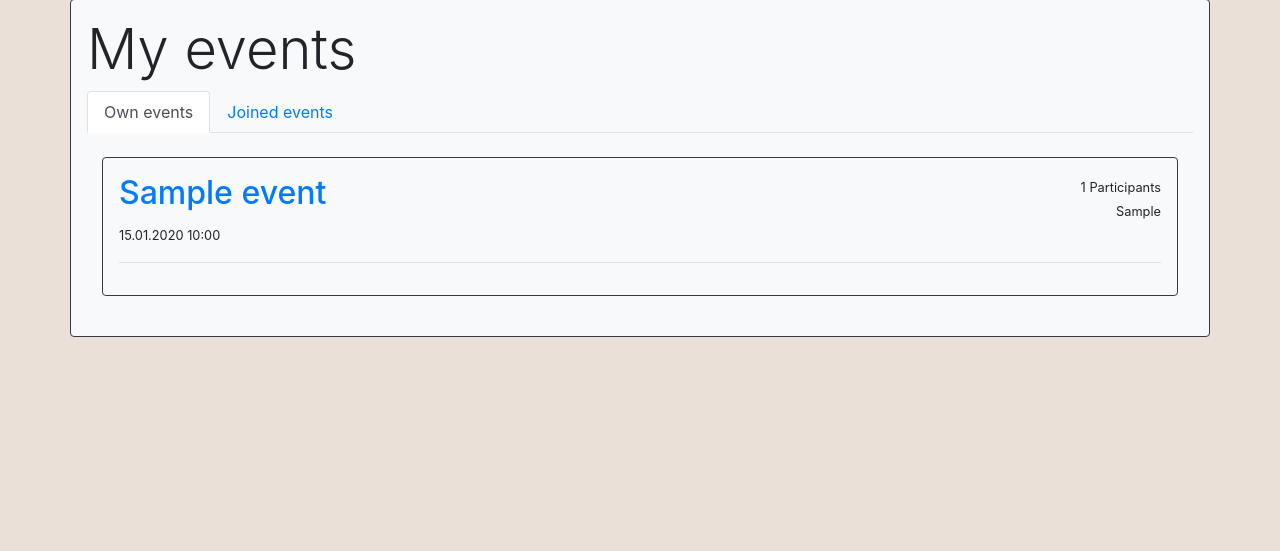
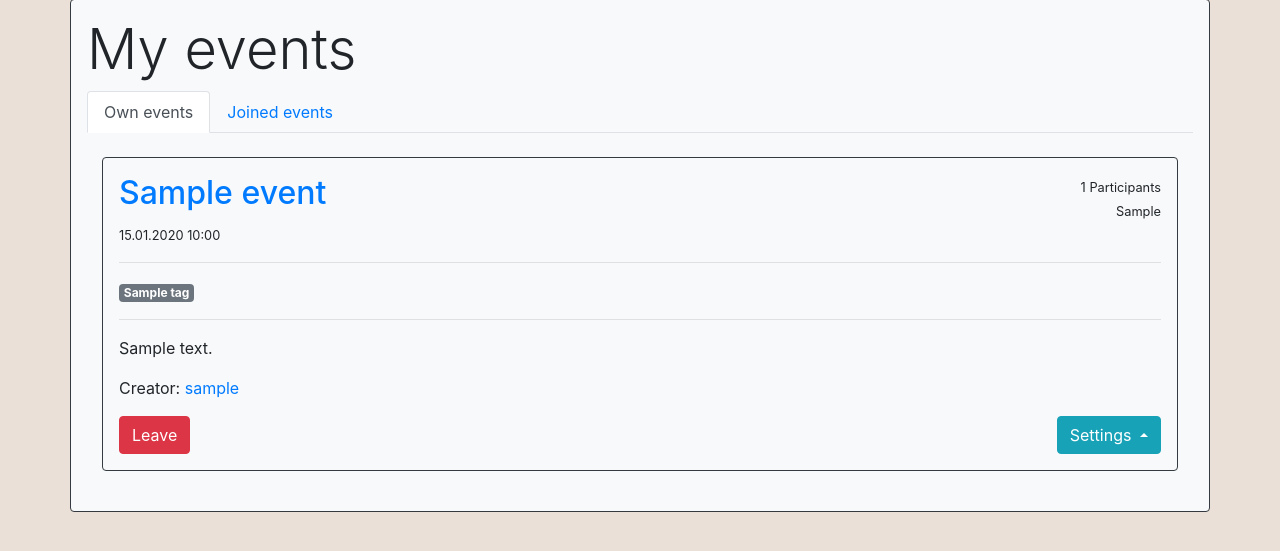
Before and after one commit to alicekore/Meet-and-Eat, a Django app: template meeteat/meetandeat/templates/meetandeat/own_events_list.html in a window 1280 px wide. Shown: the part 81-632 px from the top of the page. Run offline with Django 3.2, Linux system fonts and the light colour scheme; a user stored in the database is signed in; tables that the repository leaves empty hold one stand-in row (values such as "Sample post"); the template is opened without the code that fills it: values that come from a table or form of the project are taken from there, most other values are stand-ins (such as "Sample title", 1, 10 or a date in 2020); parts of the project's set-up code (start-up, migrations or seed data) failed here and were passed over; some libraries are stand-ins or nearby versions.

Commit message:
event details added

```diff
--- a/meeteat/meetandeat/templates/meetandeat/own_events_list.html
+++ b/meeteat/meetandeat/templates/meetandeat/own_events_list.html
@@ -28,7 +28,7 @@
             <div class="container border border-dark rounded bg-light p-3 my-4">
                 <div class="row">
                     <div class="col">
-                        <h2><a class="stretched-link" href="#">{{event.title}}</a></h2>
+                        <h2><a class="stretched-link" href="{% url 'meetandeat:event-view' event.pk %}">{{ event.title }}</a></h2>
                     </div>
                     <div class="col text-right">
                         <small>{{event.participants_number}} Participants</small>
@@ -39,6 +39,43 @@
                 <small>{{event.datetime |date:"d.m.Y G:i"}}</small>
                 <br>
                 <hr>
+                {% for tag in event.tags.all %}
+                <span class="badge badge-secondary">{{ tag.title }}</span>
+                {% endfor %}
+                <br>
+                <hr>
+                <p>{{ event.description }}</p>
+                <p>Creator: <a href="#">{{ event.user }}</a></p>
+
+                <div class="row">
+                    <div class="col">
+                        {% if user in event.eventParticipants.all %}
+                        <a class="btn btn-danger" href="{% url 'meetandeat:leave-event' event.pk %}">Leave</a>
+                        {% else %}
+                        <a class="btn btn-primary" href="{% url 'meetandeat:join-event' event.pk %}">Join Event</a>
+                        {% endif %}
+                    </div>
+                    <div class="col text-lg-right">
+                        <div class="btn-group dropup">
+                            <button aria-expanded="false" aria-haspopup="true" class="btn btn-info dropdown-toggle"
+                                    data-toggle="dropdown"
+                                    type="button">
+                                Settings
+                            </button>
+                            <div class="dropdown-menu">
+                                {% if event.user == user %}
+                                <a class="dropdown-item" href="{% url 'meetandeat:edit-event' event.pk %}">Edit Event</a>
+                                {% endif %}
+                                {% if user in event.userReportings.all %}
+                                <span class="dropdown-item">Already reported!</span>
+                                {% else %}
+                                <a class="dropdown-item" href="{% url 'meetandeat:report-event' event.pk %}">Report Event</a>
+                                {% endif %}
+                            </div>
+                        </div>
+                    </div>
+                </div>
+
             </div>
             {% endif %}
             {% endfor %}
@@ -57,8 +94,9 @@
             <div class="container border border-dark rounded bg-light p-3 my-4">
                 <div class="row">
                     <div class="col">
-                        <h2><a class="stretched-link" href="#">{{event.title}}</a></h2>
+                        <h2><a class="stretched-link" href="{% url 'meetandeat:event-view' event.pk %}">{{ event.title }}</a></h2>
                     </div>
+
                     <div class="col text-right">
                         <small>{{event.participants_number}} Participants</small>
                         <br>
@@ -68,6 +106,43 @@
                 <small>{{event.datetime |date:"d.m.Y G:i"}}</small>
                 <br>
                 <hr>
+                {% for tag in event.tags.all %}
+                <span class="badge badge-secondary">{{ tag.title }}</span>
+                {% endfor %}
+                <br>
+                <hr>
+                <p>{{ event.description }}</p>
+                <p>Creator: <a href="#">{{ event.user }}</a></p>
+
+                <div class="row">
+                    <div class="col">
+                        {% if user in event.eventParticipants.all %}
+                        <a class="btn btn-danger" href="{% url 'meetandeat:leave-event' event.pk %}">Leave</a>
+                        {% else %}
+                        <a class="btn btn-primary" href="{% url 'meetandeat:join-event' event.pk %}">Join Event</a>
+                        {% endif %}
+                    </div>
+                    <div class="col text-lg-right">
+                        <div class="btn-group dropup">
+                            <button aria-expanded="false" aria-haspopup="true" class="btn btn-info dropdown-toggle"
+                                    data-toggle="dropdown"
+                                    type="button">
+                                Settings
+                            </button>
+                            <div class="dropdown-menu">
+                                {% if event.user == user %}
+                                <a class="dropdown-item" href="{% url 'meetandeat:edit-event' event.pk %}">Edit Event</a>
+                                {% endif %}
+                                {% if user in event.userReportings.all %}
+                                <span class="dropdown-item">Already reported!</span>
+                                {% else %}
+                                <a class="dropdown-item" href="{% url 'meetandeat:report-event' event.pk %}">Report Event</a>
+                                {% endif %}
+                            </div>
+                        </div>
+                    </div>
+                </div>
+
             </div>
             {% endif %}
             {% endfor %}
```
